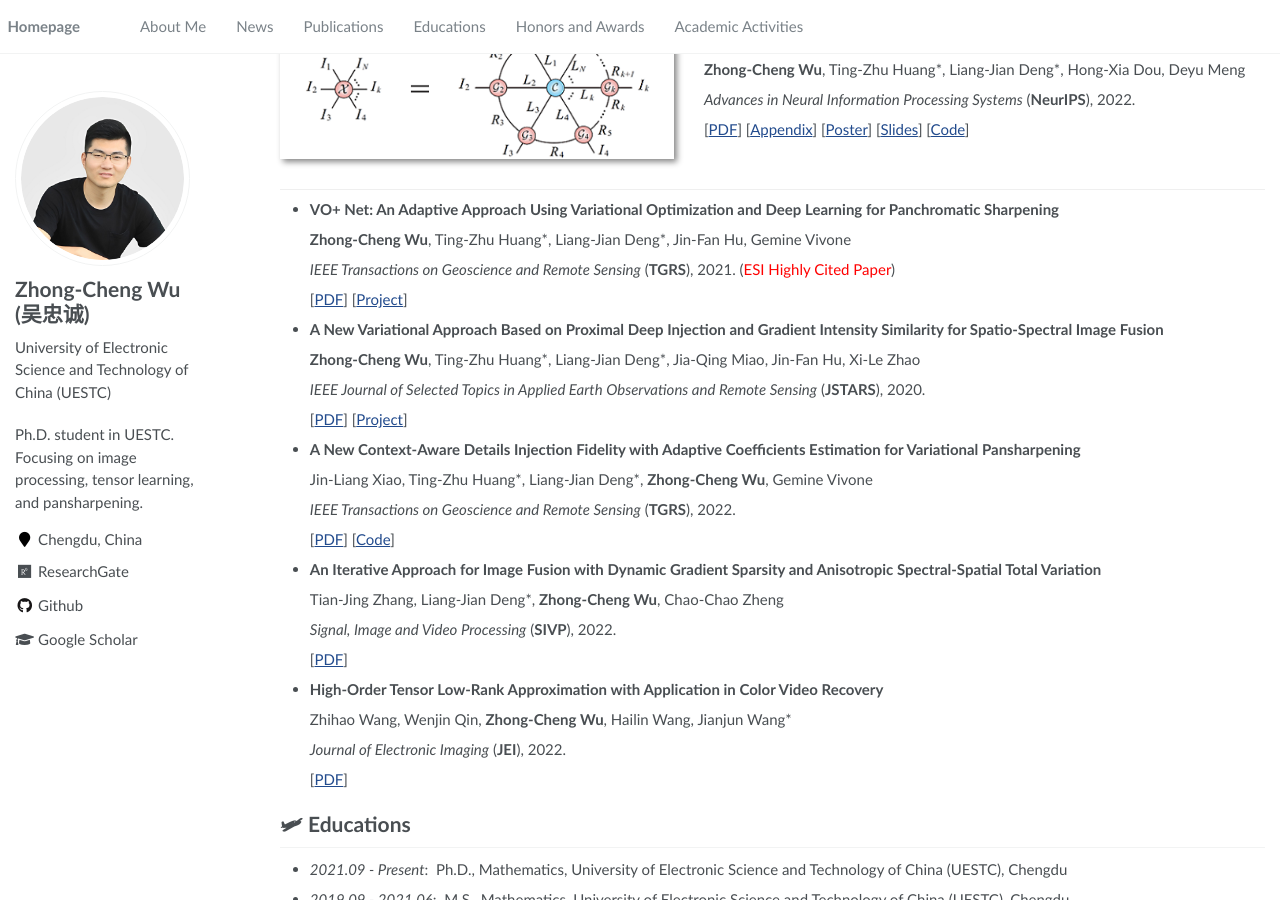
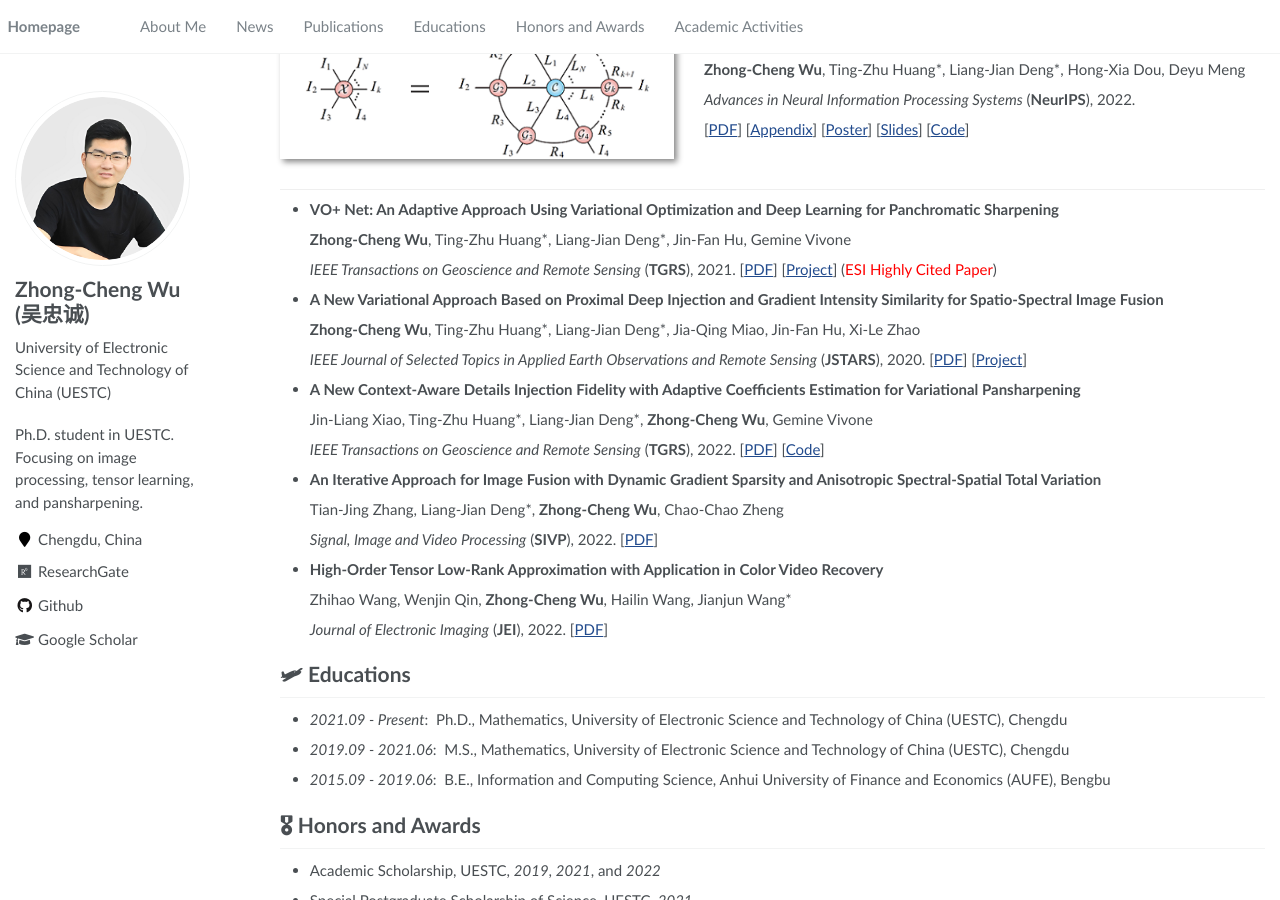
Before and after one commit to zhongchengwu/zhongchengwu.github.io, a Jekyll site: the page built from _pages/about.md, in a window 1280 px wide and 900 px high, scrolled down 616 px. Built offline with Jekyll 4.4.1, drawn with Linux system fonts in a browser that asks for light colours.

Commit message:
Update about.md

```diff
--- a/_pages/about.md
+++ b/_pages/about.md
@@ -59,41 +59,31 @@ E-mail: <wuzhch97@163.com> &emsp; [Google Scholar](https://scholar.google.com/ci
 
   <b>Zhong-Cheng Wu</b>, Ting-Zhu Huang\*, Liang-Jian Deng\*, Jin-Fan Hu, Gemine Vivone
 
-  *IEEE Transactions on Geoscience and Remote Sensing* (<b>TGRS</b>), 2021. (<span style="color:red">ESI Highly Cited Paper</span>)
-
-  [[PDF](https://liangjiandeng.github.io/papers/2021/VOFF.pdf)] [[Project](https://liangjiandeng.github.io/Projects_Res/VOFF_2021tgrs.html)]
+  *IEEE Transactions on Geoscience and Remote Sensing* (<b>TGRS</b>), 2021. [[PDF](https://liangjiandeng.github.io/papers/2021/VOFF.pdf)] [[Project](https://liangjiandeng.github.io/Projects_Res/VOFF_2021tgrs.html)] (<span style="color:red">ESI Highly Cited Paper</span>)
 
 - <b>A New Variational Approach Based on Proximal Deep Injection and Gradient Intensity Similarity for Spatio-Spectral Image Fusion</b>
 
   <b>Zhong-Cheng Wu</b>, Ting-Zhu Huang\*, Liang-Jian Deng\*, Jia-Qing Miao, Jin-Fan Hu, Xi-Le Zhao
 
-  *IEEE Journal of Selected Topics in Applied Earth Observations and Remote Sensing* (<b>JSTARS</b>), 2020.
-
-  [[PDF](https://liangjiandeng.github.io/papers/2020/dmpif_2020jstars.pdf)] [[Project](https://liangjiandeng.github.io/Projects_Res/DMPIF_2020jstars.html)]
+  *IEEE Journal of Selected Topics in Applied Earth Observations and Remote Sensing* (<b>JSTARS</b>), 2020. [[PDF](https://liangjiandeng.github.io/papers/2020/dmpif_2020jstars.pdf)] [[Project](https://liangjiandeng.github.io/Projects_Res/DMPIF_2020jstars.html)]
 
 - <b>A New Context-Aware Details Injection Fidelity with Adaptive Coefficients Estimation for Variational Pansharpening</b>
 
   Jin-Liang Xiao, Ting-Zhu Huang\*, Liang-Jian Deng\*, <b>Zhong-Cheng Wu</b>, Gemine Vivone
 
-  *IEEE Transactions on Geoscience and Remote Sensing* (<b>TGRS</b>), 2022.
-
-  [[PDF](https://liangjiandeng.github.io/papers/2022/xiao-tgrs2022.pdf)] [[Code](https://github.com/liangjiandeng/CDIF)]
+  *IEEE Transactions on Geoscience and Remote Sensing* (<b>TGRS</b>), 2022. [[PDF](https://liangjiandeng.github.io/papers/2022/xiao-tgrs2022.pdf)] [[Code](https://github.com/liangjiandeng/CDIF)]
 
 - <b>An Iterative Approach for Image Fusion with Dynamic Gradient Sparsity and Anisotropic Spectral-Spatial Total Variation</b>
 
   Tian-Jing Zhang, Liang-Jian Deng\*, <b>Zhong-Cheng Wu</b>, Chao-Chao Zheng
 
-  *Signal, Image and Video Processing* (<b>SIVP</b>), 2022.
-
-  [[PDF](https://link.springer.com/article/10.1007/s11760-021-02105-y)]
+  *Signal, Image and Video Processing* (<b>SIVP</b>), 2022. [[PDF](https://link.springer.com/article/10.1007/s11760-021-02105-y)]
 
 - <b>High-Order Tensor Low-Rank Approximation with Application in Color Video Recovery</b>
 
   Zhihao Wang, Wenjin Qin, <b>Zhong-Cheng Wu</b>, Hailin Wang, Jianjun Wang\*
 
-  *Journal of Electronic Imaging* (<b>JEI</b>), 2022.
-
-  [[PDF](https://www.spiedigitallibrary.org/journals/journal-of-electronic-imaging/volume-31/issue-4/043044/High-order-tensor-low-rank-approximation-with-application-in-color/10.1117/1.JEI.31.4.043044.short)]
+  *Journal of Electronic Imaging* (<b>JEI</b>), 2022. [[PDF](https://www.spiedigitallibrary.org/journals/journal-of-electronic-imaging/volume-31/issue-4/043044/High-order-tensor-low-rank-approximation-with-application-in-color/10.1117/1.JEI.31.4.043044.short)]
 
 # 🛩 Educations
 - *2021.09 - Present*: &nbsp;Ph.D., Mathematics, University of Electronic Science and Technology of China (UESTC), Chengdu
```
